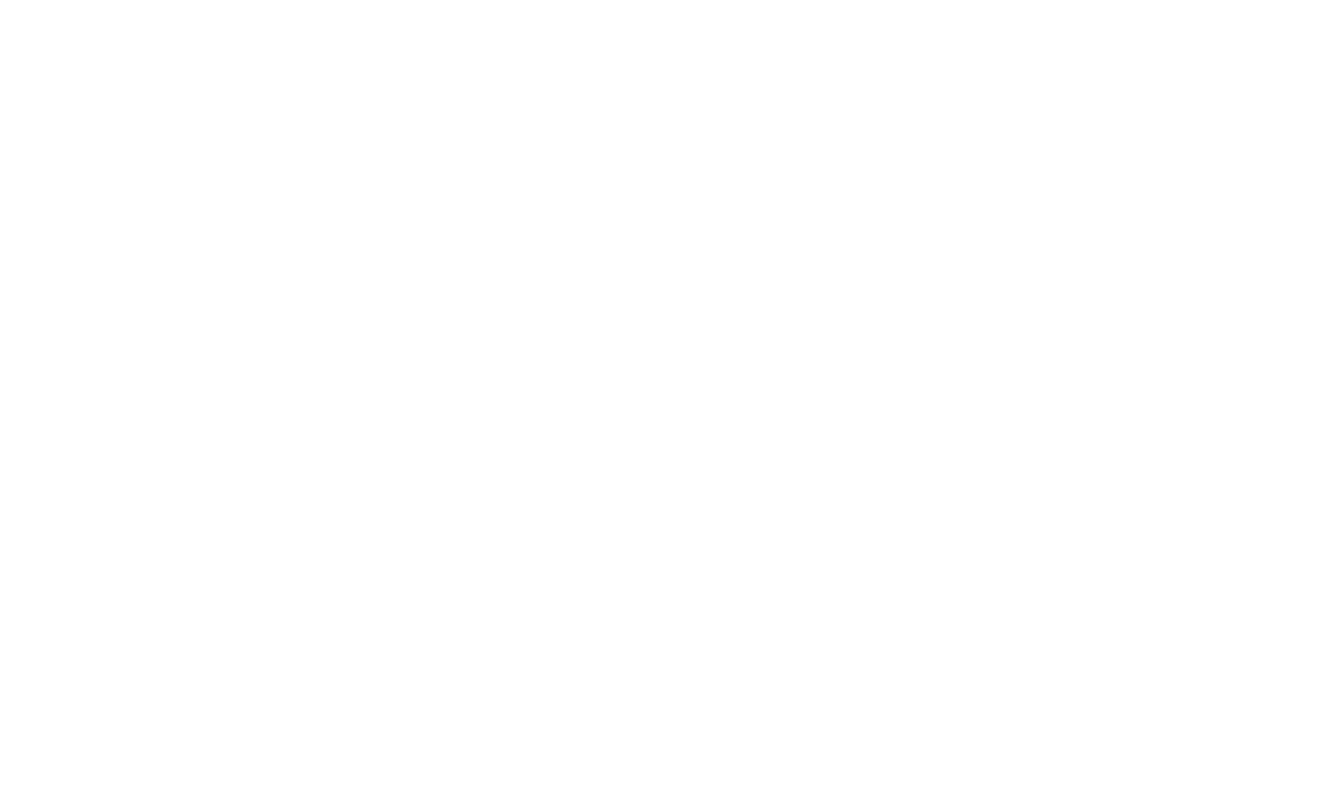
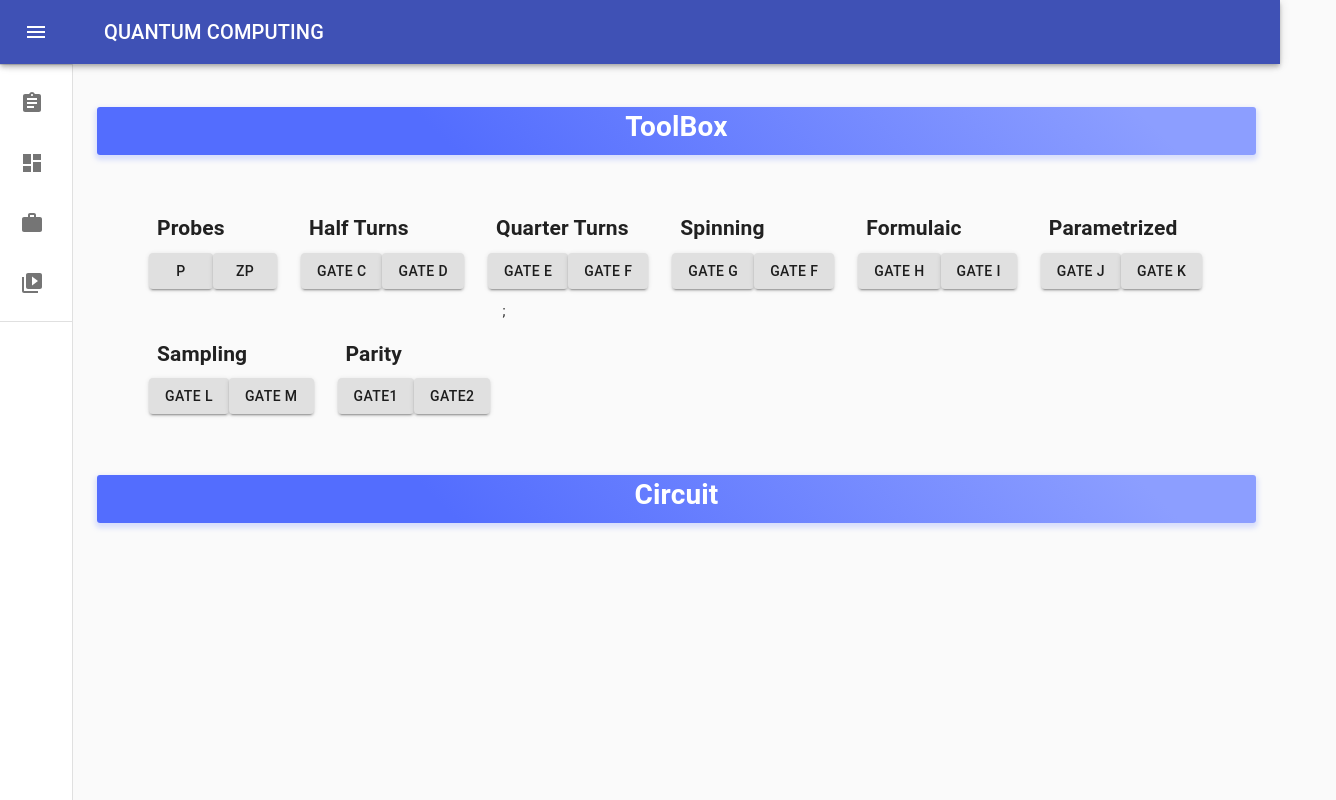
Before and after one commit to luke9216/SES2AB_Frontend, a React (Create React App) app: page /workshop in a window 1280 px wide. Shown: the whole page, 1336 px wide, since content can reach past the window. Built offline with nearby package versions, Linux system fonts and the light colour scheme; the HTML template or start-up script is replaced by a standard one.

Commit message:
Minor additions to drag and drop feature

```diff
--- a/src/components/common/Hamburger/Hamburger.tsx
+++ b/src/components/common/Hamburger/Hamburger.tsx
@@ -70,7 +70,7 @@
           >
             <MenuIcon />
           </IconButton>
-          <Button href="/home">
+          <Button href="/">
             <Typography className={classes.home} variant="h6" noWrap>
               Quantum Computing
             </Typography>
@@ -95,8 +95,8 @@
             {theme.direction === "rtl" ? (
               <ChevronRightIcon />
             ) : (
-                <ChevronLeftIcon />
-              )}
+              <ChevronLeftIcon />
+            )}
           </IconButton>
         </div>
         <Divider />
@@ -112,8 +112,8 @@
                   ) : <AssignmentIcon /> && key % 4 === 2 ? (
                     <WorkIcon />
                   ) : (
-                          <VideoLibraryIcon />
-                        )}
+                    <VideoLibraryIcon />
+                  )}
                 </ListItemIcon>
                 <ListItemText primary={tab.name} />
               </Button>
@@ -127,7 +127,7 @@
         <div className={classes.toolbar} />
         {children}
       </main>
-    </div >
+    </div>
   );
 };
 
--- a/src/components/common/__data__/data.drawerDetails.json
+++ b/src/components/common/__data__/data.drawerDetails.json
@@ -6,7 +6,7 @@
     "path": "/DiscussionBoard"
 }, {
     "name": "Free workshop",
-    "path": "/toolbox"
+    "path": "/workshop"
 }, {
     "name": "Resources",
     "path": "/resources"
--- a/src/components/pages/Routing.tsx
+++ b/src/components/pages/Routing.tsx
@@ -1,8 +1,8 @@
 import React, { FunctionComponent } from "react";
 import { BrowserRouter, Switch } from "react-router-dom";
 import { HamburgerRoutes } from "./../common/Hamburger/HamburgerRoutes";
-import LoginPage from "./LoginPage"
-import HomePage from "./Homepage/HomePage"
+import LoginPage from "./LoginPage";
+import HomePage from "./Homepage/HomePage";
 import DiscussionBoard from "./DiscussionBoard/DiscussionBoard";
 import Assignment from "./Assignment";
 import ToolBox from "./ToolBox/ToolBox";
@@ -10,17 +10,16 @@
 import Resources from "./Resources/Resources";
 import { Route } from "react-router-dom";
 
-export interface RoutingProps { }
-
+export interface RoutingProps {}
 
 export const Routing: React.SFC<RoutingProps> = () => (
   <BrowserRouter>
     <Switch>
       <Route exact path="/login" render={() => <LoginPage />} />
-            <HamburgerRoutes exact path="/home" screen={HomePage} />
+      <HamburgerRoutes exact path="/" screen={HomePage} />
       <HamburgerRoutes exact path="/discussionboard" screen={DiscussionBoard} />
       <HamburgerRoutes exact path="/assignments" screen={Assignment} />
-            <HamburgerRoutes exact path="/toolBox" screen={ToolBox} />
+      <HamburgerRoutes exact path="/workshop" screen={ToolBox} />
       <HamburgerRoutes exact path="/makeGate" screen={MakeGate} />
       <HamburgerRoutes exact path="/resources" screen={Resources} />
     </Switch>
--- a/src/components/pages/ToolBox/ToolBox.tsx
+++ b/src/components/pages/ToolBox/ToolBox.tsx
@@ -13,11 +13,6 @@
   props?: any;
 }
 
-const state = {
-  toolBox: [],
-  circuits: [],
-};
-
 const onDragStart = (event: any, id: any) => {
   console.log("drag start", id);
   event.dataTransfer.setData("id", id);
@@ -31,15 +26,16 @@
 const onDrop = (event: any, cat: any) => {
   let id = event.dataTransfer.getData("id");
 
-  let gates = gateTypes.map((tab: GateButtonTab) => {
+  /*
     if (tab.name == id) {
       // eslint-disable-next-line @typescript-eslint/no-unused-expressions
       tab.category == cat;
     }
-    return tab;
-  });
+    return tab;*/
 
-  console.log("Circuit:", gates);
+  /*let gates = gateTypes.map((tab: GateButtonTab) => {});
+
+  console.log("Circuit:", gates); */
   console.log("Gate Name:", id);
 };
 
@@ -55,16 +51,24 @@
       <h1 className={classes.title1}>ToolBox</h1>
       <div>
         <Grid container direction="row" spacing={5} className={classes.divTop}>
-          <GateTypes gateTypes={gateTypes as Array<GateButtonTab>} />;
+          <GateTypes
+            gateTypes={gateTypes as Array<GateButtonTab>}
+            handleDragStart={onDragStart}
+          />
+          ;
         </Grid>
-
         <h1 className={classes.title1}>Circuit</h1>
         <Grid
           container
           direction="row"
           spacing={5}
           className={classes.CircuitBoxFrame}
-        ></Grid>
+        >
+          <div
+            onDragOver={(e) => onDragOver(e)}
+            onDrop={(e) => onDrop(e, "circuits")}
+          ></div>
+        </Grid>
       </div>
     </div>
   );
--- a/src/components/pages/ToolBox/styles.ts
+++ b/src/components/pages/ToolBox/styles.ts
@@ -5,8 +5,7 @@
     color: theme.palette.text.secondary,
   },
   circuit: {
-    background: "white",
-    alignItems: "center",
+    background: "grey",
     marginRight: "40px",
     width: "500px",
     padding: "3em",
```
Lines whose indentation alone changed are shown as unchanged.
